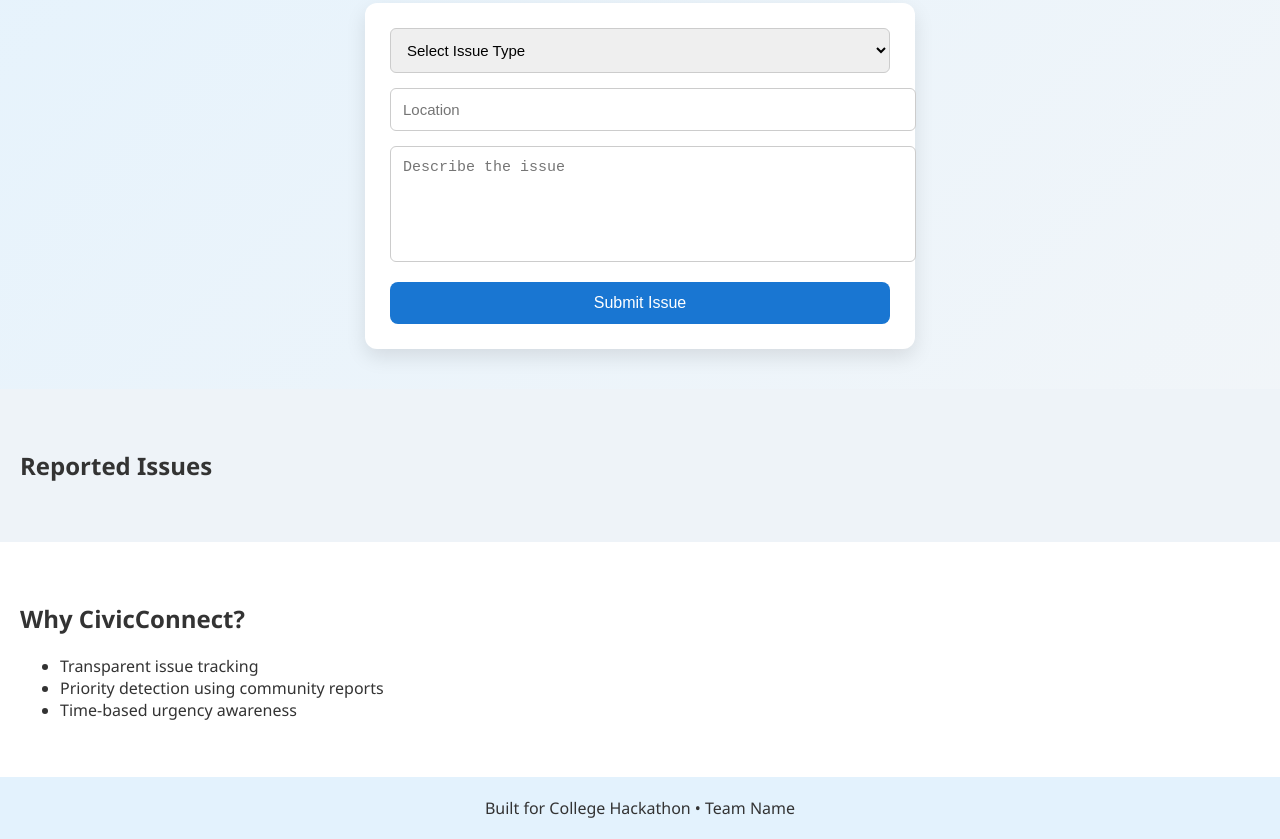
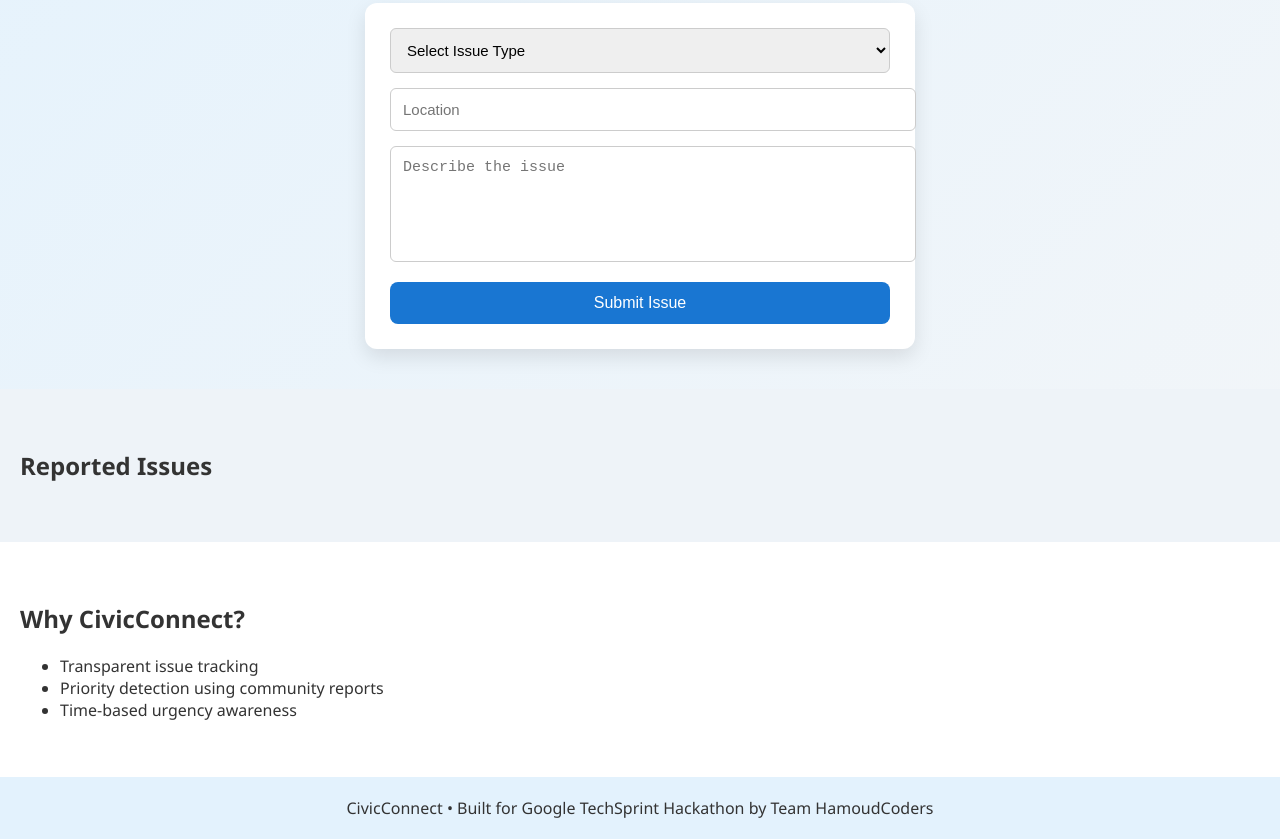
Before and after one commit to sayan863/CivicConnect, a plain HTML site: page index.html in a window 1280 px wide. Shown: the part 542-1381 px from the top of the page. Drawn offline with Linux system fonts and the light colour scheme.

Commit message:
Update index.html

```diff
--- a/index.html
+++ b/index.html
@@ -64,7 +64,7 @@
   </section>
 
   <footer>
-    Built for College Hackathon • Team Name
+    CivicConnect • Built for Google TechSprint Hackathon by Team HamoudCoders
   </footer>
 
   <script src="script.js"></script>
```
